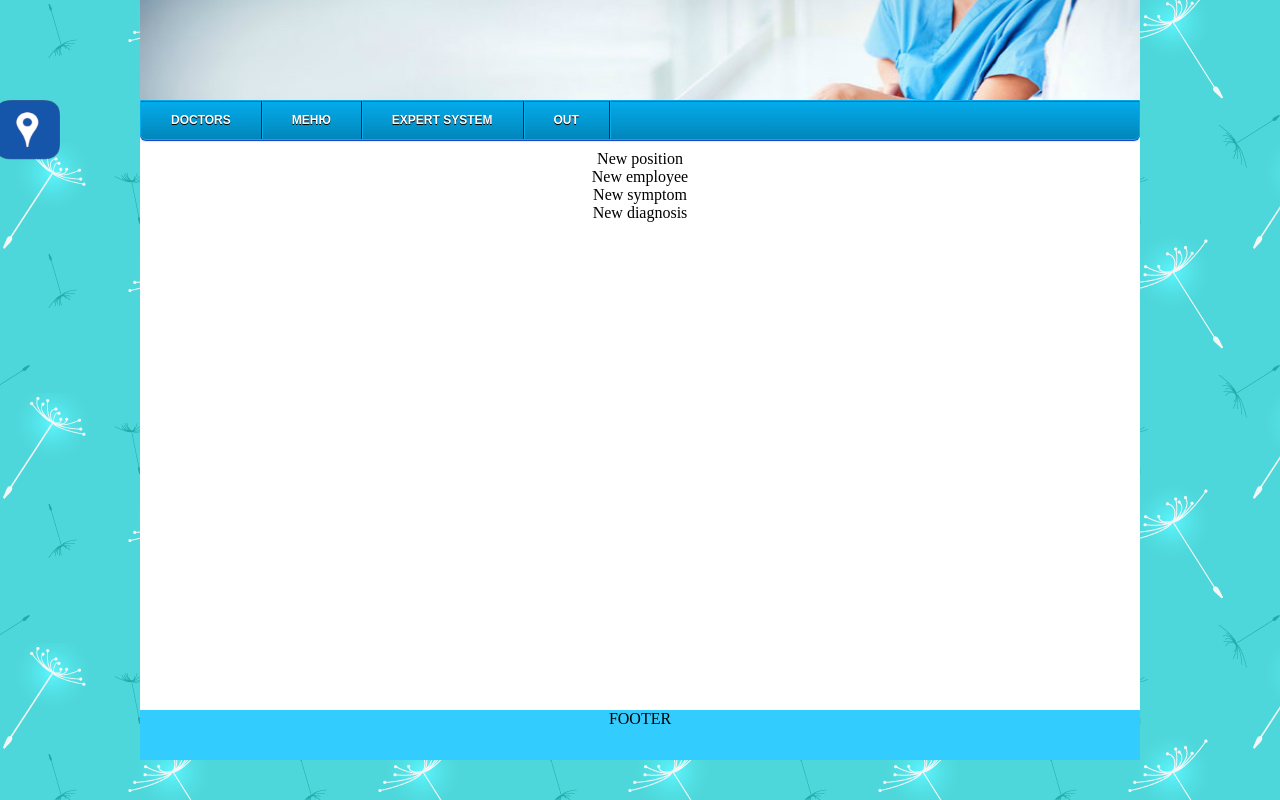
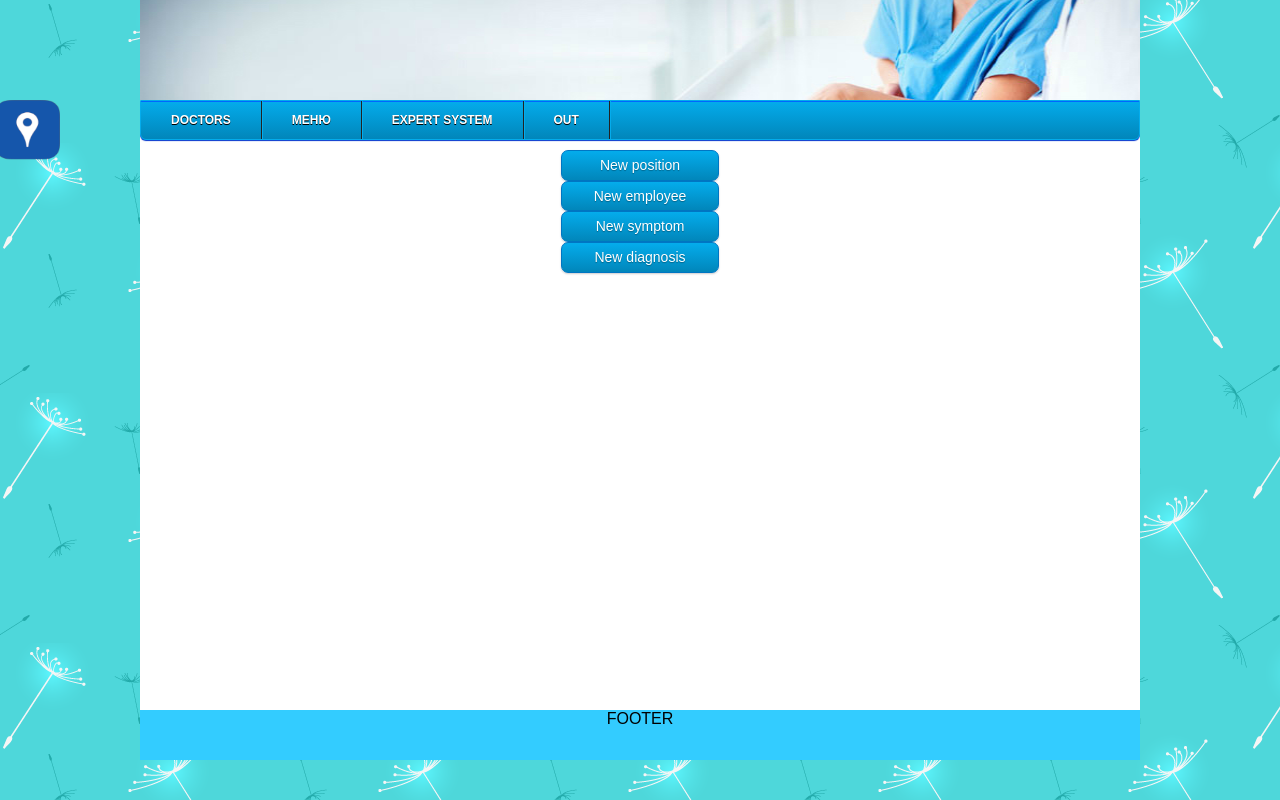
Before and after one commit to Azizjan-leo/clinic, a PHP site: page /index.php?content=css in a window 1280 px wide. Run offline with PHP 8.4, Linux system fonts and the light colour scheme; the visitor is signed in with stand-in values (Sample User, id 1); some libraries are stand-ins or nearby versions.

Commit message:
link styles

```diff
--- a/styles/css.css
+++ b/styles/css.css
@@ -1,3 +1,7 @@
+*{
+ font-family: Arial;
+}
+
 textarea{
  resize: none;
 }
@@ -43,15 +47,62 @@ overflow:auto;
 .clean{
  clear: left;
 }
-a.button {
-    -webkit-appearance: button;
-    -moz-appearance: button;
-    appearance: button;
 
-    text-decoration: none;
-    color: initial;
+/*-----BUTTONS-----*/
+
+.button, input[type="submit"] {
+ width: 100px;
+	display: inline-block;
+	outline: none;
+	cursor: pointer;
+	text-align: center;
+	text-decoration: none;
+	font: 14px/100% Arial, Helvetica, sans-serif;
+	padding: .5em 2em .55em;
+	text-shadow: 0 1px 1px rgba(0,0,0,.3);
+	-webkit-border-radius: .5em;
+	-moz-border-radius: .5em;
+	border-radius: .5em;
+	-webkit-box-shadow: 0 1px 2px rgba(0,0,0,.2);
+	-moz-box-shadow: 0 1px 2px rgba(0,0,0,.2);
+	box-shadow: 0 1px 2px rgba(0,0,0,.2);
 }
-.center{
-    margin-left: auto;
-    margin-right: auto;
+.button:hover, input[type="submit"]:hover {
+	text-decoration: none;
 }
+.button:active, input[type="submit"]:active {
+	position: relative;
+	top: 1px;
+}
+.blue, input[type="submit"]{
+ color: #fff;
+ border: solid 1px #0076c3;
+ background: #0095cd;
+ background: -webkit-gradient(linear, left top, left bottom, from(#04acec), to(#0186ba));
+}
+.blue:hover, input[type="submit"]:hover{
+ background: #007edd;
+ background: -webkit-gradient(linear, left top, left bottom, from(#0095cc), to(#00678e));
+}
+.blue:active, input[type="submit"]:active{
+ color: #80bed6;
+ background: -webkit-gradient(linear, left top, left bottom, from(#0186ba), to(#04acec));
+}
+/*-------------------*/
+/*---Boxes styles---*/
+input[type="text"], input[type="password"], input[type="date"], select{
+ width: 371px;
+ height: 24px;
+ border: 1px solid #cccccc;
+ border-radius: 3px;
+ -webkit-border-radius: 3px;
+ -moz-border-radius: 3px;
+ -khtml-border-radius: 3px;
+ background: #ffffff !important;
+ outline: none;
+ color: #cccccc;
+}
+
+input[type="submit"]{
+ width: 371px;
+}
--- a/system/System.php
+++ b/system/System.php
@@ -35,9 +35,9 @@
 			      <input type="text" name="salary_name" maxlength="11" placeholder="Salary" size="30" required /><br>
 			      <input type="submit" value="Enter">
 			     </form>';
-				printf ('<a href="../index.php?item=%s" class="button">New employee</a><br>',employee);
-				printf ('<a href="../index.php?item=%s" class="button">New symptom</a><br>',symptom);
-				printf ('<a href="../index.php?item=%s" class="button">New diagnosis</a><br>',diagnosis);
+				printf ('<a href="../index.php?item=%s" class="button blue">New employee</a><br>',employee);
+				printf ('<a href="../index.php?item=%s" class="button blue">New symptom</a><br>',symptom);
+				printf ('<a href="../index.php?item=%s" class="button blue">New diagnosis</a><br>',diagnosis);
 			}
 			else if($item == "employee"){
 				print 'Employee.
@@ -51,9 +51,9 @@
 			      <textarea  name="pasport_data" maxlength="50" cols="50" rows="2" placeholder="Passort data" required></textarea><br>
 			      <input type="submit" value="Enter">
 			     </form>';
-				printf ('<a href="../index.php?item=%s" class="button">New position</a><br>',position);
-				printf ('<a href="../index.php?item=%s" class="button">New symptom</a><br>',symptom);
-				printf ('<a href="../index.php?item=%s" class="button">New diagnosis</a><br>',diagnosis);
+				printf ('<a href="../index.php?item=%s" class="button blue">New position</a><br>',position);
+				printf ('<a href="../index.php?item=%s" class="button blue">New symptom</a><br>',symptom);
+				printf ('<a href="../index.php?item=%s" class="button blue">New diagnosis</a><br>',diagnosis);
 			}
 			else if($item == "symptom"){
 				print 'Symptom adding.
@@ -62,9 +62,9 @@
 			      <textarea name="symptom_description" maxlength="100" cols="50" rows="3" placeholder="Description" required></textarea><br>
 			      <input type="submit" name="symptomAdd" value="Enter">
 			     </form>';
-				printf ('<a href="../index.php?item=%s" class="button">New position</a><br>',position);
-				printf ('<a href="../index.php?item=%s" class="button">New employee</a><br>',emloyee);
-				printf ('<a href="../index.php?item=%s" class="button">New diagnosis</a><br>',diagnosis);
+				printf ('<a href="../index.php?item=%s" class="button blue">New position</a><br>',position);
+				printf ('<a href="../index.php?item=%s" class="button blue">New employee</a><br>',emloyee);
+				printf ('<a href="../index.php?item=%s" class="button blue">New diagnosis</a><br>',diagnosis);
 			}
 			else if($item == "diagnosis"){
 				print 'Diagnosis adding.
@@ -74,16 +74,16 @@
 				  <textarea name="symptoms" maxlength="200" cols="50" rows="6" placeholder="Description" readonly required></textarea><br>
 				  <input type="submit" value="Enter">
 				 </form>';
-				printf ('<a href="../index.php?item=%s" class="button">New position</a><br>',position);
-				printf ('<a href="../index.php?item=%s" class="button">New employee</a><br>',emloyee);
-				printf ('<a href="../index.php?item=%s" class="button">New symptom</a><br>',symptom);
+				printf ('<a href="../index.php?item=%s" class="button blue">New position</a><br>',position);
+				printf ('<a href="../index.php?item=%s" class="button blue">New employee</a><br>',emloyee);
+				printf ('<a href="../index.php?item=%s" class="button blue">New symptom</a><br>',symptom);
 			}
 		}
 		else{
-			printf ('<a href="../index.php?item=%s" class="button">New position</a><br>
-					 <a href="../index.php?item=%s" class="button">New employee</a><br>
-					 <a href="../index.php?item=%s" class="button">New symptom</a><br>
-					 <a href="../index.php?item=%s" class="button">New diagnosis</a>',position,employee,symptom,diagnosis);
+			printf ('<a href="../index.php?item=%s" class="button blue">New position</a><br>
+					 <a href="../index.php?item=%s" class="button blue">New employee</a><br>
+					 <a href="../index.php?item=%s" class="button blue">New symptom</a><br>
+					 <a href="../index.php?item=%s" class="button blue">New diagnosis</a>',position,employee,symptom,diagnosis);
 		}
 	}
 
```
Also changed, not shown: styles/menu.css (line endings or trailing spaces).
